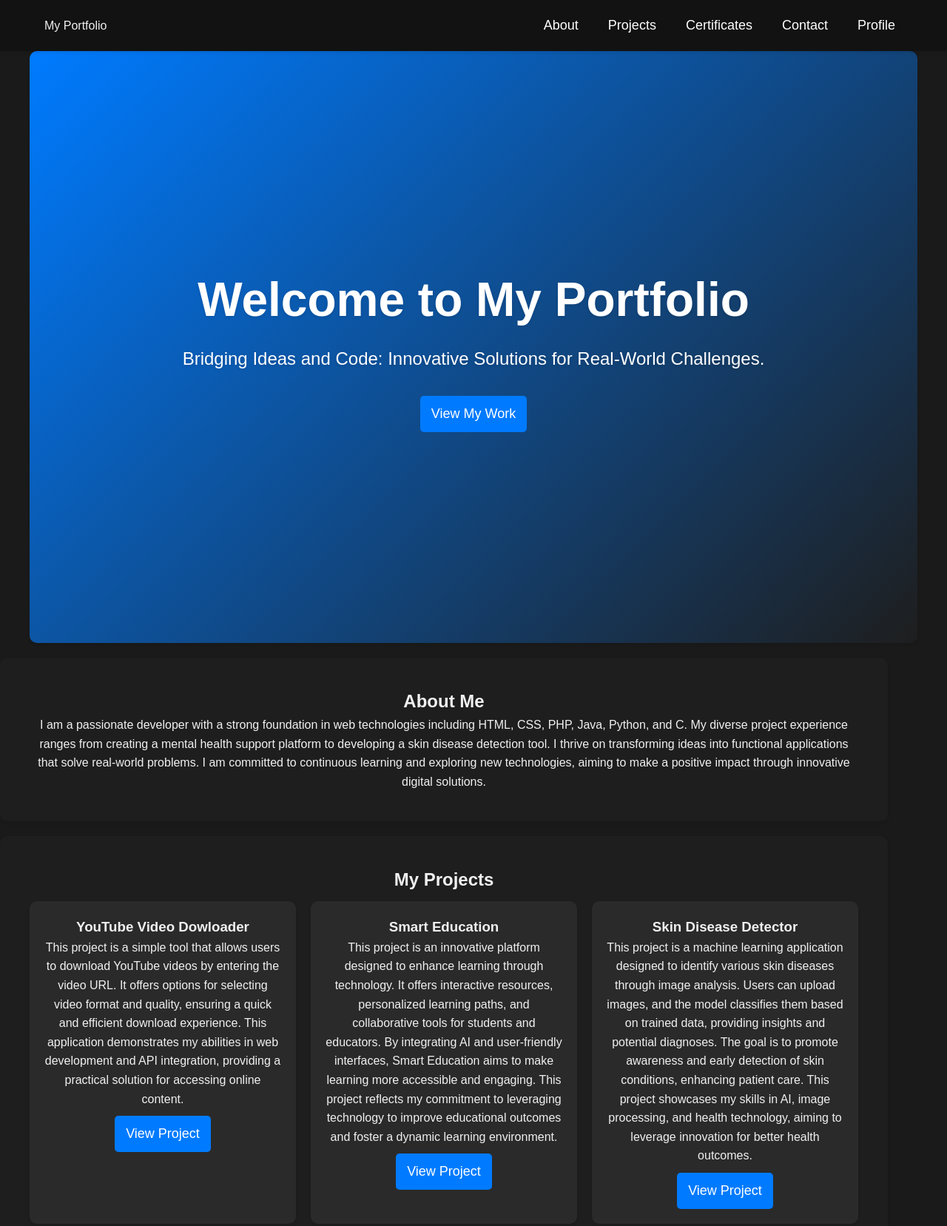
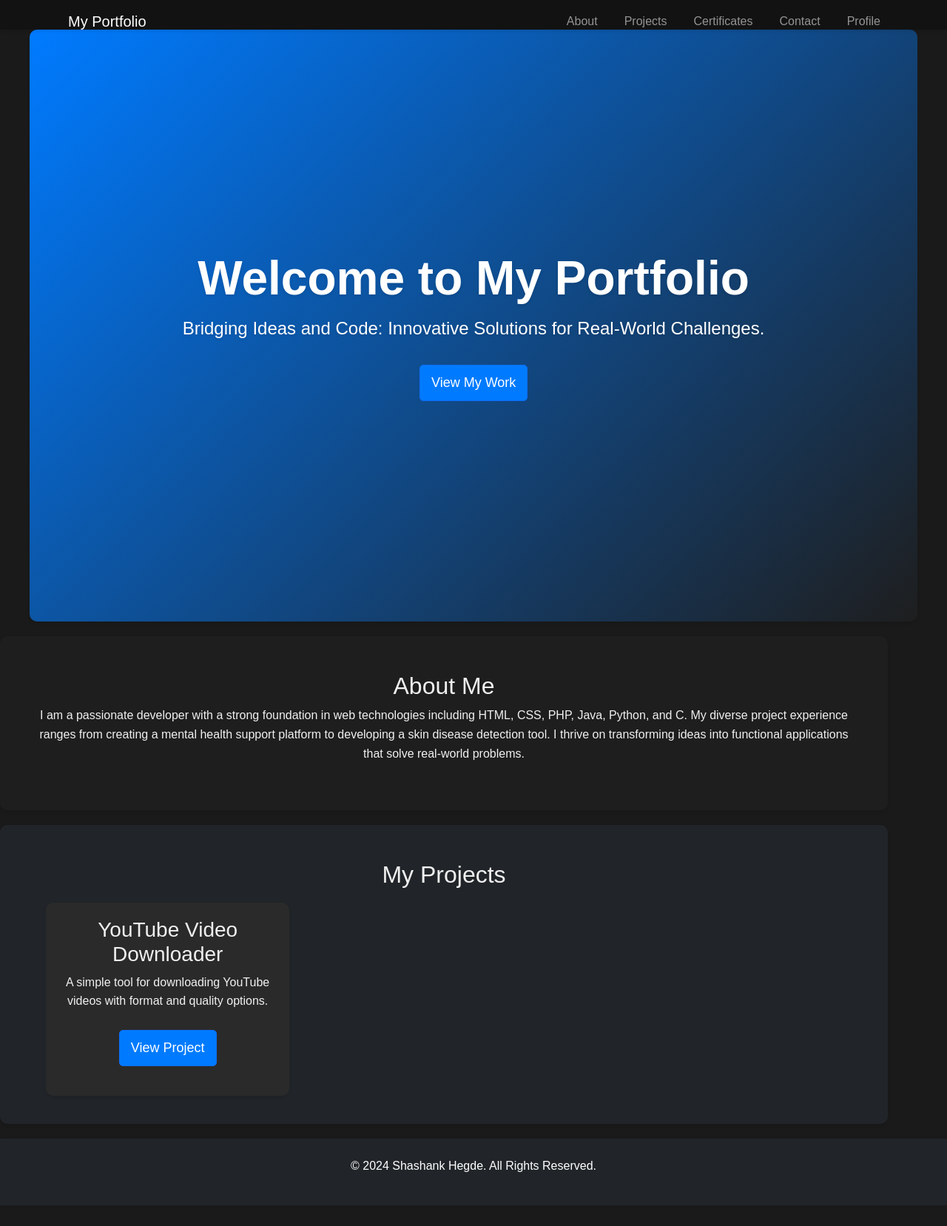
Before and after one commit to hegdeshashank100/portfolio, a plain HTML site: page index.html in a window 1280 px wide. Shown: the top 1657 px of the page at 74% size. After the commit the page ends 1629 px from the top, so only its background shows below. Drawn offline with nearby package versions, Linux system fonts and the light colour scheme; a script that the page names is missing.

Commit message:
index.html

```diff
--- a/index.html
+++ b/index.html
@@ -3,106 +3,74 @@
 <head>
     <meta charset="UTF-8">
     <meta name="viewport" content="width=device-width, initial-scale=1.0">
+    <title>Your Portfolio</title>
+    <!-- Bootstrap CSS -->
+    <link href="https://cdn.jsdelivr.net/npm/bootstrap@5.3.0/dist/css/bootstrap.min.css" rel="stylesheet">
+    <!-- Animate.css for animations -->
+    <link rel="stylesheet" href="https://cdnjs.cloudflare.com/ajax/libs/animate.css/4.1.1/animate.min.css">
     <link rel="stylesheet" href="styles.css">
-    <title>Your Portfolio</title>
 </head>
 <body>
     <header>
-        <nav>
-            <div class="logo">My Portfolio</div>
-            <ul>
-                <li><a href="#about">About</a></li>
-                <li><a href="#projects">Projects</a></li>
-                <li><a href="#certificates">Certificates</a></li>
-                <li><a href="#contact">Contact</a></li>
-                <li><a href="profile.html">Profile</a></li>
-            </ul>
+        <nav class="navbar navbar-expand-lg navbar-dark fixed-top">
+            <div class="container">
+                <a class="navbar-brand" href="#">My Portfolio</a>
+                <button class="navbar-toggler" type="button" data-bs-toggle="collapse" data-bs-target="#navbarNav">
+                    <span class="navbar-toggler-icon"></span>
+                </button>
+                <div class="collapse navbar-collapse" id="navbarNav">
+                    <ul class="navbar-nav ms-auto">
+                        <li class="nav-item"><a class="nav-link" href="#about">About</a></li>
+                        <li class="nav-item"><a class="nav-link" href="#projects">Projects</a></li>
+                        <li class="nav-item"><a class="nav-link" href="#certificates">Certificates</a></li>
+                        <li class="nav-item"><a class="nav-link" href="#contact">Contact</a></li>
+                        <li class="nav-item"><a class="nav-link" href="profile.html">Profile</a></li>
+                    </ul>
+                </div>
+            </div>
         </nav>
     </header>
 
-    <section id="hero">
-        <h1>Welcome to My Portfolio</h1>
-        <p>Bridging Ideas and Code: Innovative Solutions for Real-World Challenges.</p>
-        <a href="#projects" class="btn">View My Work</a>
+    <section id="hero" class="d-flex align-items-center">
+        <div class="container text-center">
+            <h1 class="animate__animated animate__fadeInDown">Welcome to My Portfolio</h1>
+            <p class="animate__animated animate__fadeInUp animate__delay-1s">Bridging Ideas and Code: Innovative Solutions for Real-World Challenges.</p>
+            <a href="#projects" class="btn btn-primary animate__animated animate__bounceIn animate__delay-2s">View My Work</a>
+        </div>
     </section>
 
-    <section id="about">
-        <h2>About Me</h2>
-        <p>I am a passionate developer with a strong foundation in web technologies including HTML, CSS, PHP, Java, Python, and C. My diverse project experience ranges from creating a mental health support platform to developing a skin disease detection tool. I thrive on transforming ideas into functional applications that solve real-world problems. I am committed to continuous learning and exploring new technologies, aiming to make a positive impact through innovative digital solutions.</p>
+    <section id="about" class="py-5">
+        <div class="container">
+            <h2 class="text-center animate-on-scroll">About Me</h2>
+            <p class="animate-on-scroll">I am a passionate developer with a strong foundation in web technologies including HTML, CSS, PHP, Java, Python, and C. My diverse project experience ranges from creating a mental health support platform to developing a skin disease detection tool. I thrive on transforming ideas into functional applications that solve real-world problems.</p>
+        </div>
     </section>
 
-    <section id="projects">
-        <h2>My Projects</h2>
-        <div class="project-container">
-            <div class="project-card">
-                <h3>YouTube Video Dowloader</h3>
-                <p>This project is a simple tool that allows users to download YouTube videos by entering the video URL. It offers options for selecting video format and quality, ensuring a quick and efficient download experience. This application demonstrates my abilities in web development and API integration, providing a practical solution for accessing online content.</p>
-                <a href="https://github.com/hegdeshashank100/YouTube-video-downloader" class="btn">View Project</a>
-            </div>
-            <div class="project-card">
-                <h3>Smart Education</h3>
-                <p>This project is an innovative platform designed to enhance learning through technology. It offers interactive resources, personalized learning paths, and collaborative tools for students and educators. By integrating AI and user-friendly interfaces, Smart Education aims to make learning more accessible and engaging. This project reflects my commitment to leveraging technology to improve educational outcomes and foster a dynamic learning environment.</p>
-                <a href="https://github.com/hegdeshashank100/QC" class="btn">View Project</a>
-            </div>
-            <div class="project-card">
-                <h3>Skin Disease Detector</h3>
-                <p>This project is a machine learning application designed to identify various skin diseases through image analysis. Users can upload images, and the model classifies them based on trained data, providing insights and potential diagnoses. The goal is to promote awareness and early detection of skin conditions, enhancing patient care. This project showcases my skills in AI, image processing, and health technology, aiming to leverage innovation for better health outcomes.</p>
-                <a href="https://github.com/hegdeshashank100/disease-detector" class="btn">View Project</a>
-            </div>
-            <div class="project-card">
-                <h3>Library Book Management System</h3>
-                <p>This project is a Python-based application designed to streamline the management of library books. It allows users to add, update, and delete book records, track loans, and manage inventory. The system aims to enhance library efficiency and improve user experience by providing an intuitive interface and easy access to book information. This project showcases my skills in Python programming and database management, focusing on practical solutions for everyday library operations.</p>
-                <a href="https://github.com/hegdeshashank100/library-book-management" class="btn">View Project</a>
-            </div>
-            <div class="project-card">
-                <h3>Smartphones Under 15K</h3>
-                <p>This project is a single-page application showcasing the top smartphones priced under ₹15,000. It offers key specifications, user reviews, and comparisons to aid consumers in making informed choices. The aim is to simplify the smartphone selection process, highlighting essential features in a user-friendly format. This project demonstrates my web development skills, focusing on enhancing the tech shopping experience.</p>
-                <a href="https://github.com/hegdeshashank100/smartphone-under-15k" class="btn">View Project</a>
-            </div>
-            <div class="project-card">
-                <h3>More projects</h3>
-                <p>Discover a variety of innovative projects and open-source contributions on my GitHub profile. Each repository highlights my passion for creating solutions and working with cutting-edge technologies.</p>
-                <a href="https://github.com/hegdeshashank100" class="btn">View Account</a>
+    <section id="projects" class="py-5 bg-dark">
+        <div class="container">
+            <h2 class="text-center animate-on-scroll">My Projects</h2>
+            <div class="row g-4">
+                <div class="col-md-4 animate-on-scroll">
+                    <div class="project-card h-100">
+                        <h3>YouTube Video Downloader</h3>
+                        <p>A simple tool for downloading YouTube videos with format and quality options.</p>
+                        <a href="https://github.com/hegdeshashank100/YouTube-video-downloader" class="btn btn-primary">View Project</a>
+                    </div>
+                </div>
+                <!-- Add other project cards similarly -->
             </div>
         </div>
     </section>
 
-    <section id="certificates">
-        <h2>My Certificates</h2>
-        <div class="certificate-container">
-            <div class="certificate-card">
-                <h3>Java Basic</h3>
-                <p>Certified in Java Basics from HackerRank, demonstrating a strong foundation in core Java programming concepts.</p>
-                <a href="https://www.hackerrank.com/certificates/iframe/cb4c930f5915" class="btn">View Certificate</a>
-            </div>
-            <div class="certificate-card">
-                <h3>Python Course for Beginners</h3>
-                <p>Certified in Pyhton Basics from Scalar topics, demonstrating a strong foundation in core Python programming concepts.</p>
-                <a href="https://drive.google.com/file/d/15It_DQwgvi9nbre0IzCJ__gy1IS3XV5q/view?usp=sharing" class="btn">View Certificate</a>
-            </div>
-            <div class="certificate-card">
-                <h3>C for Beginners</h3>
-                <p>Certified in C Basics from Great learning, demonstrating a strong foundation in core C programming concepts.</p>
-                <a href="https://www.mygreatlearning.com/certificate/TZTJJVUI" class="btn">View Certificate</a>
-            </div>
+    <!-- Add certificates and contact sections similarly using Bootstrap grid -->
 
-        </div>
-    </section>
-
-    <section id="contact">
-        <h2>Contact Me</h2>
-        <form>
-            <input type="text" placeholder="Your Name" required>
-            <input type="email" placeholder="Your Email" required>
-            <textarea placeholder="Your Message" required></textarea>
-            <button type="submit">Send Message</button>
-        </form>
-    </section>
-
-    <footer>
-        <p>&copy; 2024 Shashank Hegde. All Rights Reserved.</p>
+    <footer class="py-4 bg-dark text-center">
+        <p>© 2024 Shashank Hegde. All Rights Reserved.</p>
     </footer>
 
+    <!-- Bootstrap JS and dependencies -->
+    <script src="https://cdn.jsdelivr.net/npm/@popperjs/core@2.11.6/dist/umd/popper.min.js"></script>
+    <script src="https://cdn.jsdelivr.net/npm/bootstrap@5.3.0/dist/js/bootstrap.min.js"></script>
     <script src="script.js"></script>
 </body>
 </html>
```
